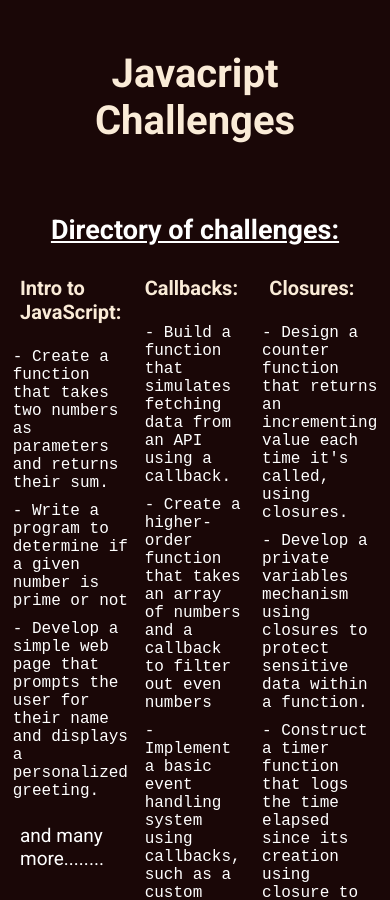
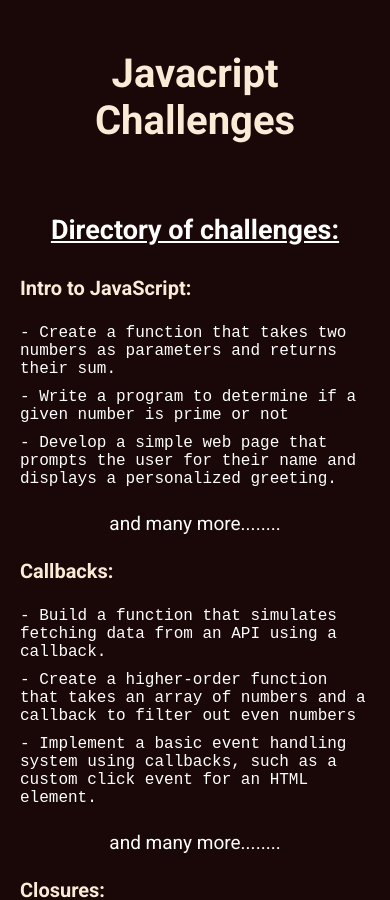
Before and after one commit to barnabasory/javascript_challenges, a React (Create React App) app: page /#/ in a window 390 px wide. Shown: the top 900 px of the page. Built offline with nearby package versions, Linux system fonts and the light colour scheme.

Commit message:
HomePage: Responsive Design

```diff
--- a/src/pages/homePage/HomePage.module.scss
+++ b/src/pages/homePage/HomePage.module.scss
@@ -57,3 +57,48 @@
     flex-direction: column;
   }
 }
+
+@media screen and (max-width: 600px) {
+  .wrapper {
+    .infos {
+      display: grid;
+      grid-template-columns: repeat(12, 1fr);
+      grid-gap: 24px;
+
+      .info {
+        grid-column: span 12;
+        grid-gap: 24px;
+      }
+    }
+  }
+}
+
+@media screen and (min-width: 601px) {
+  .wrapper {
+    .infos {
+      display: grid;
+      grid-template-columns: repeat(12, 1fr);
+      grid-gap: 24px;
+
+      .info {
+        grid-column: span 6;
+        grid-gap: 24px;
+      }
+    }
+  }
+}
+
+@media screen and (min-width: 901px) {
+  .wrapper {
+    .infos {
+      display: grid;
+      grid-template-columns: repeat(12, 1fr);
+      grid-gap: 24px;
+
+      .info {
+        grid-column: span 4;
+        grid-gap: 24px;
+      }
+    }
+  }
+}
```
